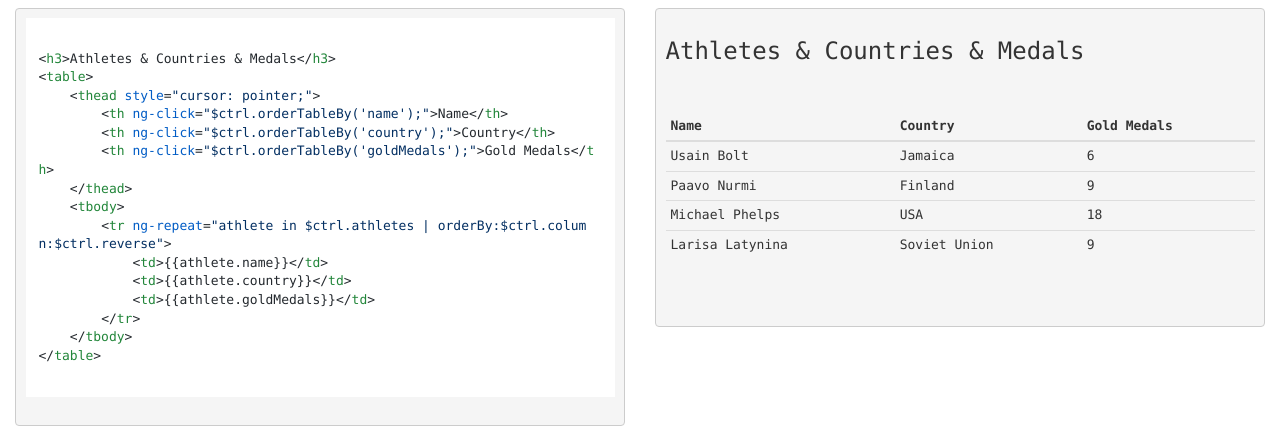
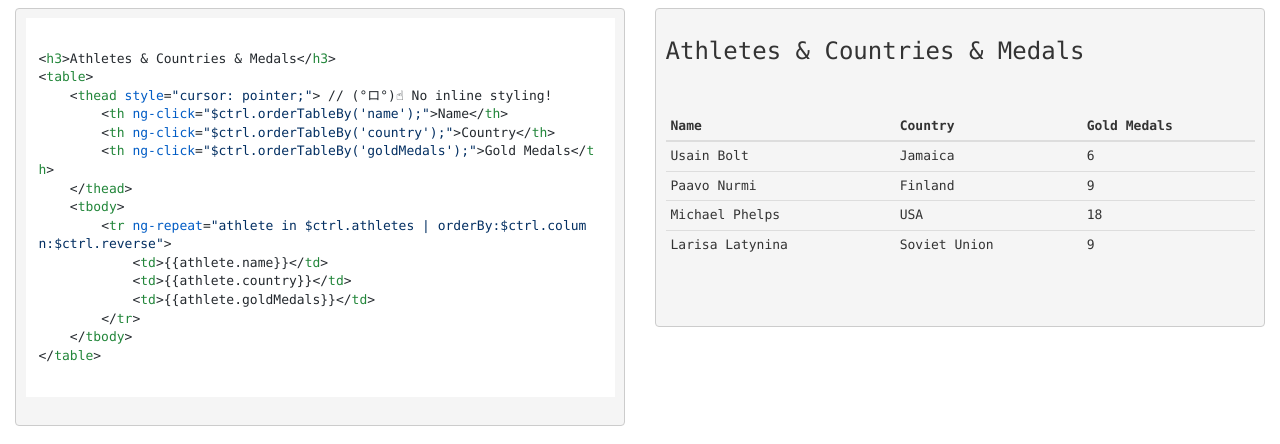
Before and after one commit to liquidcowgithub/angular-master-class, a plain HTML site: page built-in-filters-ordering.html in a window 1280 px wide. Shown: the part 125-569 px from the top of the page. Drawn offline with nearby package versions, Linux system fonts and the light colour scheme.

Commit message:
Added some ascii art

```diff
--- a/built-in-filters-ordering.html
+++ b/built-in-filters-ordering.html
@@ -44,7 +44,7 @@
                 <code>
 &lt;h3&gt;Athletes &amp; Countries &amp; Medals&lt;/h3&gt;
 &lt;table&gt;
-    &lt;thead style=&quot;cursor: pointer;&quot;&gt;
+    &lt;thead style=&quot;cursor: pointer;&quot;&gt; // (°ロ°)☝ No inline styling!
         &lt;th ng-click=&quot;$ctrl.orderTableBy('name');&quot;&gt;Name&lt;/th&gt;
         &lt;th ng-click=&quot;$ctrl.orderTableBy('country');&quot;&gt;Country&lt;/th&gt;
         &lt;th ng-click=&quot;$ctrl.orderTableBy('goldMedals');&quot;&gt;Gold Medals&lt;/th&gt;
```
